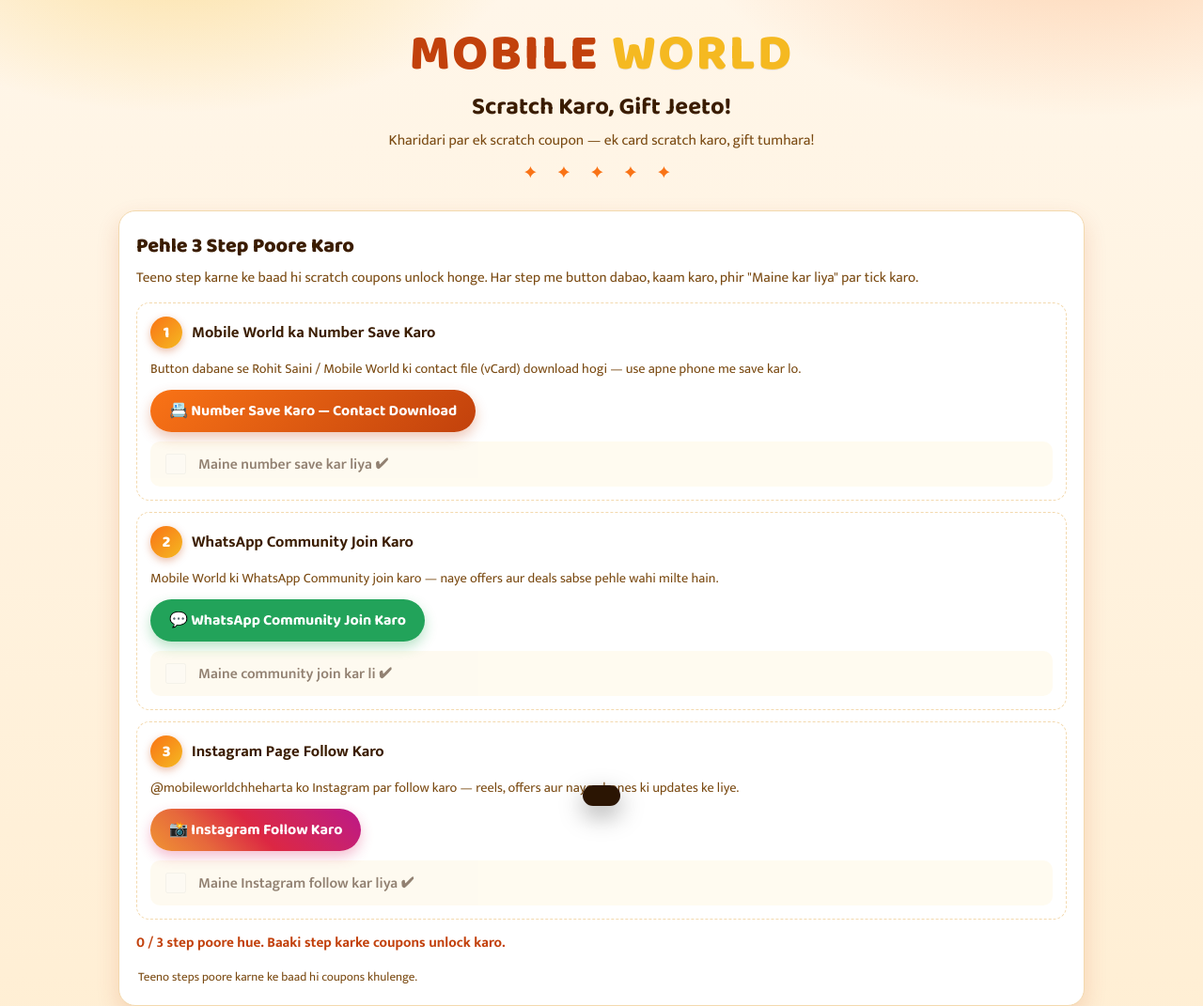
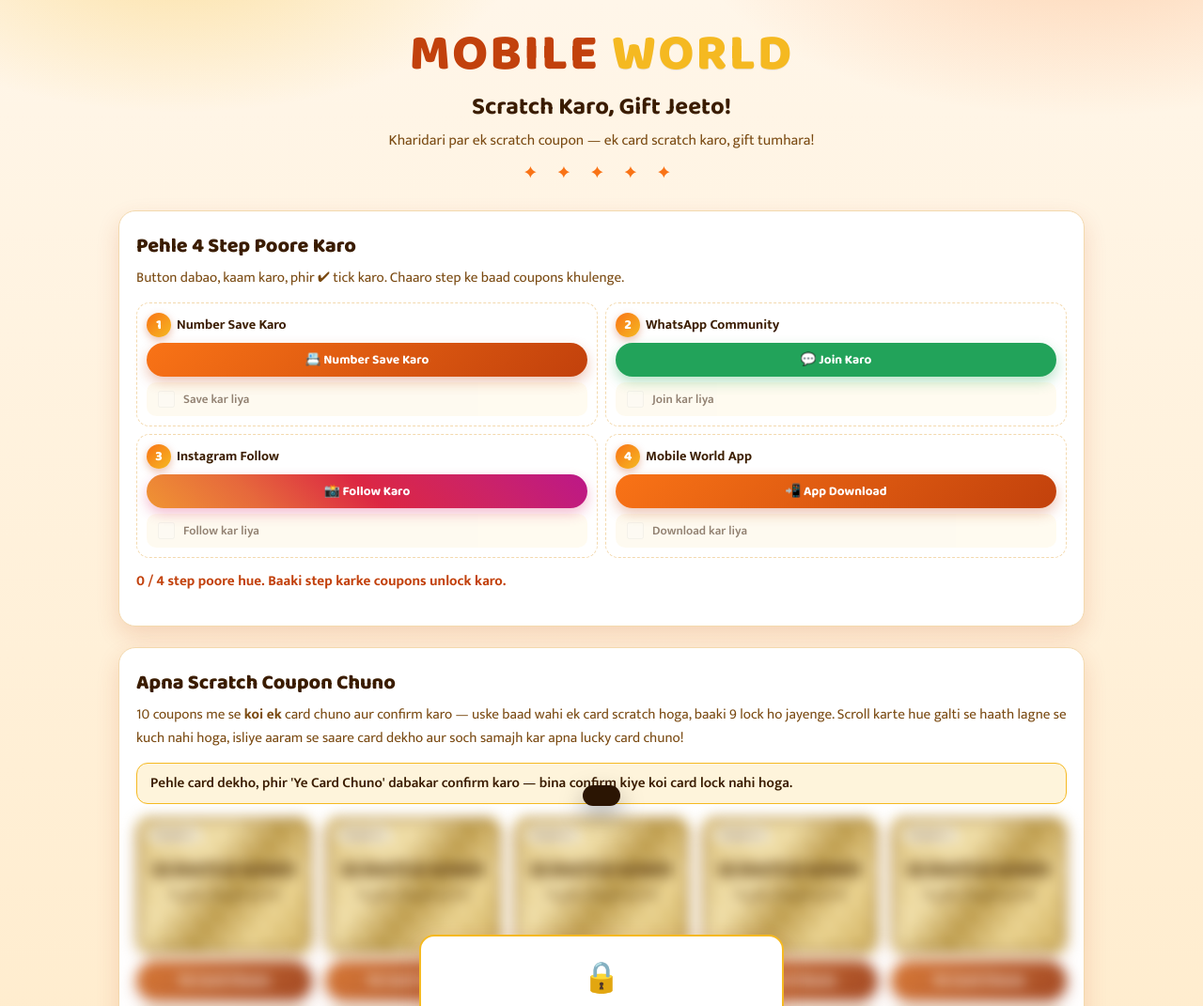
Before and after one commit to mobileworldchheharta/scratch-coupon, a plain HTML site: page index.html in a window 1280 px wide. Shown: the top 1071 px of the page at 94% size. Drawn offline with Linux system fonts and the light colour scheme; no server answers.

Commit message:
Scratch: 4th step app download, compact 2x2 steps

```diff
--- a/index.html
+++ b/index.html
@@ -101,6 +101,14 @@
       .sec-sub { color: var(--ink-soft); margin: 0 0 14px; font-size: .95rem; }
 
       /* ---------- Gate steps ---------- */
+      .steps-grid { display: grid; grid-template-columns: 1fr 1fr; gap: 8px; margin-top: 8px; }
+      .steps-grid .step { margin-top: 0 !important; padding: 10px !important; gap: 6px !important; align-content: start; }
+      .steps-grid .step-num { width: 26px !important; height: 26px !important; font-size: .9rem !important; }
+      .steps-grid .step-title { font-size: .9rem !important; }
+      .steps-grid .step-head { gap: 6px !important; }
+      .steps-grid .btn { width: 100%; padding: 7px 8px !important; font-size: .85rem !important; min-height: 36px !important; }
+      .steps-grid .confirm { min-height: 34px !important; font-size: .82rem; gap: 6px !important; padding: 6px 8px !important; margin: 0 !important; }
+      .steps-grid .confirm input[type="checkbox"] { width: 18px !important; height: 18px !important; }
       .step {
         border: 1.5px dashed var(--line);
         border-radius: 14px;
@@ -323,50 +331,61 @@
 
       <!-- ===== Step gate ===== -->
       <section class="panel" id="gatePanel">
-        <h2 class="sec-title">Pehle 3 Step Poore Karo</h2>
-        <p class="sec-sub">Teeno step karne ke baad hi scratch coupons unlock honge. Har step me button dabao, kaam karo, phir "Maine kar liya" par tick karo.</p>
+        <h2 class="sec-title">Pehle 4 Step Poore Karo</h2>
+        <p class="sec-sub">Button dabao, kaam karo, phir ✔ tick karo. Chaaro step ke baad coupons khulenge.</p>
 
+        <div class="steps-grid">
         <div class="step" id="step1">
           <div class="step-head">
             <span class="step-num">1</span>
-            <span class="step-title">Mobile World ka Number Save Karo</span>
+            <span class="step-title">Number Save Karo</span>
           </div>
-          <p class="step-desc">Button dabane se Rohit Saini / Mobile World ki contact file (vCard) download hogi — use apne phone me save kar lo.</p>
-          <div><button class="btn btn-brand" id="btnSaveContact" type="button">📇 Number Save Karo — Contact Download</button></div>
+          <div><button class="btn btn-brand" id="btnSaveContact" type="button">📇 Number Save Karo</button></div>
           <label class="confirm locked-confirm" id="confirmWrap1">
             <input type="checkbox" id="confirm1" disabled />
-            <span>Maine number save kar liya ✔</span>
+            <span>Save kar liya</span>
           </label>
         </div>
 
         <div class="step" id="step2">
           <div class="step-head">
             <span class="step-num">2</span>
-            <span class="step-title">WhatsApp Community Join Karo</span>
+            <span class="step-title">WhatsApp Community</span>
           </div>
-          <p class="step-desc">Mobile World ki WhatsApp Community join karo — naye offers aur deals sabse pehle wahi milte hain.</p>
-          <div><a class="btn btn-wa" id="btnWaCommunity" href="https://chat.whatsapp.com/JFOWpwxGsHuLM4SogmP4ab" target="_blank" rel="noopener">💬 WhatsApp Community Join Karo</a></div>
+          <div><a class="btn btn-wa" id="btnWaCommunity" href="https://chat.whatsapp.com/JFOWpwxGsHuLM4SogmP4ab" target="_blank" rel="noopener">💬 Join Karo</a></div>
           <label class="confirm locked-confirm" id="confirmWrap2">
             <input type="checkbox" id="confirm2" disabled />
-            <span>Maine community join kar li ✔</span>
+            <span>Join kar liya</span>
           </label>
         </div>
 
         <div class="step" id="step3">
           <div class="step-head">
             <span class="step-num">3</span>
-            <span class="step-title">Instagram Page Follow Karo</span>
+            <span class="step-title">Instagram Follow</span>
           </div>
-          <p class="step-desc">@mobileworldchheharta ko Instagram par follow karo — reels, offers aur naye phones ki updates ke liye.</p>
-          <div><a class="btn btn-ig" id="btnInstagram" href="https://www.instagram.com/mobileworldchheharta/" target="_blank" rel="noopener">📸 Instagram Follow Karo</a></div>
+          <div><a class="btn btn-ig" id="btnInstagram" href="https://www.instagram.com/mobileworldchheharta/" target="_blank" rel="noopener">📸 Follow Karo</a></div>
           <label class="confirm locked-confirm" id="confirmWrap3">
             <input type="checkbox" id="confirm3" disabled />
-            <span>Maine Instagram follow kar liya ✔</span>
+            <span>Follow kar liya</span>
           </label>
         </div>
 
+        <div class="step" id="step4">
+          <div class="step-head">
+            <span class="step-num">4</span>
+            <span class="step-title">Mobile World App</span>
+          </div>
+          <div><a class="btn btn-brand" id="btnApp" href="https://mobileworldchheharta.github.io/app/" target="_blank" rel="noopener">📲 App Download</a></div>
+          <label class="confirm locked-confirm" id="confirmWrap4">
+            <input type="checkbox" id="confirm4" disabled />
+            <span>Download kar liya</span>
+          </label>
+        </div>
+        </div>
+
         <p class="gate-progress" id="gateProgress"></p>
-        <p class="honest">Teeno steps poore karne ke baad hi coupons khulenge.</p>
+
       </section>
 
       <!-- ===== Scratch area ===== -->
@@ -381,7 +400,7 @@
             <div class="lock-box">
               <div class="lock-ic">🔒</div>
               <p>Coupons abhi locked hain</p>
-              <small>Upar wale 3 step poore karo, phir coupons unlock ho jayenge.</small>
+              <small>Upar wale 4 step poore karo, phir coupons unlock ho jayenge.</small>
             </div>
           </div>
         </div>
@@ -452,7 +471,7 @@
         <button class="btn btn-brand" id="saveGifts" type="button">Gift Naam Save Karo</button>
         <div class="settings-actions">
           <button class="btn btn-wa" id="resetPlay" type="button">Next Customer ke liye Scratch Lock Reset Karo</button>
-          <button class="btn btn-ghost" id="resetGate" type="button">3-Step Gate Reset Karo</button>
+          <button class="btn btn-ghost" id="resetGate" type="button">4-Step Gate Reset Karo</button>
           <button class="btn btn-danger" id="changePin" type="button">PIN Badlo</button>
           <button class="btn btn-ghost" id="closeSettings" type="button">Band Karo</button>
         </div>
@@ -572,7 +591,7 @@
         }
 
         /* ================= State ================= */
-        var gate = loadJSON(LS.gate, { s1: false, s2: false, s3: false, o1: false, o2: false, o3: false });
+        var gate = loadJSON(LS.gate, { s1: false, s2: false, s3: false, s4: false, o1: false, o2: false, o3: false, o4: false });
         var play = loadJSON(LS.play, null); // { gift, card, revealed }
 
         var gatePanel = document.getElementById("gatePanel");
@@ -614,12 +633,16 @@
         document.getElementById("btnInstagram").addEventListener("click", function () {
           gate.o3 = true; saveJSON(LS.gate, gate); refreshGate();
         });
+        document.getElementById("btnApp").addEventListener("click", function () {
+          gate.o4 = true; saveJSON(LS.gate, gate); refreshGate();
+        });
 
         /* ================= Gate logic ================= */
         var steps = [
           { key: "s1", openKey: "o1", box: document.getElementById("confirm1"), wrap: document.getElementById("confirmWrap1"), el: document.getElementById("step1") },
           { key: "s2", openKey: "o2", box: document.getElementById("confirm2"), wrap: document.getElementById("confirmWrap2"), el: document.getElementById("step2") },
-          { key: "s3", openKey: "o3", box: document.getElementById("confirm3"), wrap: document.getElementById("confirmWrap3"), el: document.getElementById("step3") }
+          { key: "s3", openKey: "o3", box: document.getElementById("confirm3"), wrap: document.getElementById("confirmWrap3"), el: document.getElementById("step3") },
+          { key: "s4", openKey: "o4", box: document.getElementById("confirm4"), wrap: document.getElementById("confirmWrap4"), el: document.getElementById("step4") }
         ];
         steps.forEach(function (st) {
           st.box.addEventListener("change", function () {
@@ -629,7 +652,7 @@
           });
         });
 
-        function gateDone() { return gate.s1 && gate.s2 && gate.s3; }
+        function gateDone() { return gate.s1 && gate.s2 && gate.s3 && gate.s4; }
 
         function refreshGate() {
           var doneCount = 0;
@@ -643,10 +666,10 @@
           });
           var prog = document.getElementById("gateProgress");
           if (gateDone()) {
-            prog.textContent = "✔ Teeno step poore! Neeche coupons unlock ho gaye hain — apna lucky card chuno, confirm karo, phir scratch karo!";
+            prog.textContent = "✔ Chaaro step poore! Neeche coupons unlock ho gaye hain — apna lucky card chuno, confirm karo, phir scratch karo!";
             scratchShell.classList.remove("locked");
           } else {
-            prog.textContent = doneCount + " / 3 step poore hue. Baaki step karke coupons unlock karo.";
+            prog.textContent = doneCount + " / 4 step poore hue. Baaki step karke coupons unlock karo.";
             scratchShell.classList.add("locked");
           }
         }
@@ -1189,12 +1212,12 @@
         });
 
         document.getElementById("resetGate").addEventListener("click", function () {
-          gate = { s1: false, s2: false, s3: false, o1: false, o2: false, o3: false };
+          gate = { s1: false, s2: false, s3: false, s4: false, o1: false, o2: false, o3: false, o4: false };
           saveJSON(LS.gate, gate);
           gatePanel.hidden = false;
           scratchPanel.hidden = false;
           refreshGate();
-          toast("3-step gate reset ✔ Customer ko phir se teeno step karne honge.");
+          toast("4-step gate reset ✔ Customer ko phir se chaaro step karne honge.");
           closeSettings();
         });
 
```
